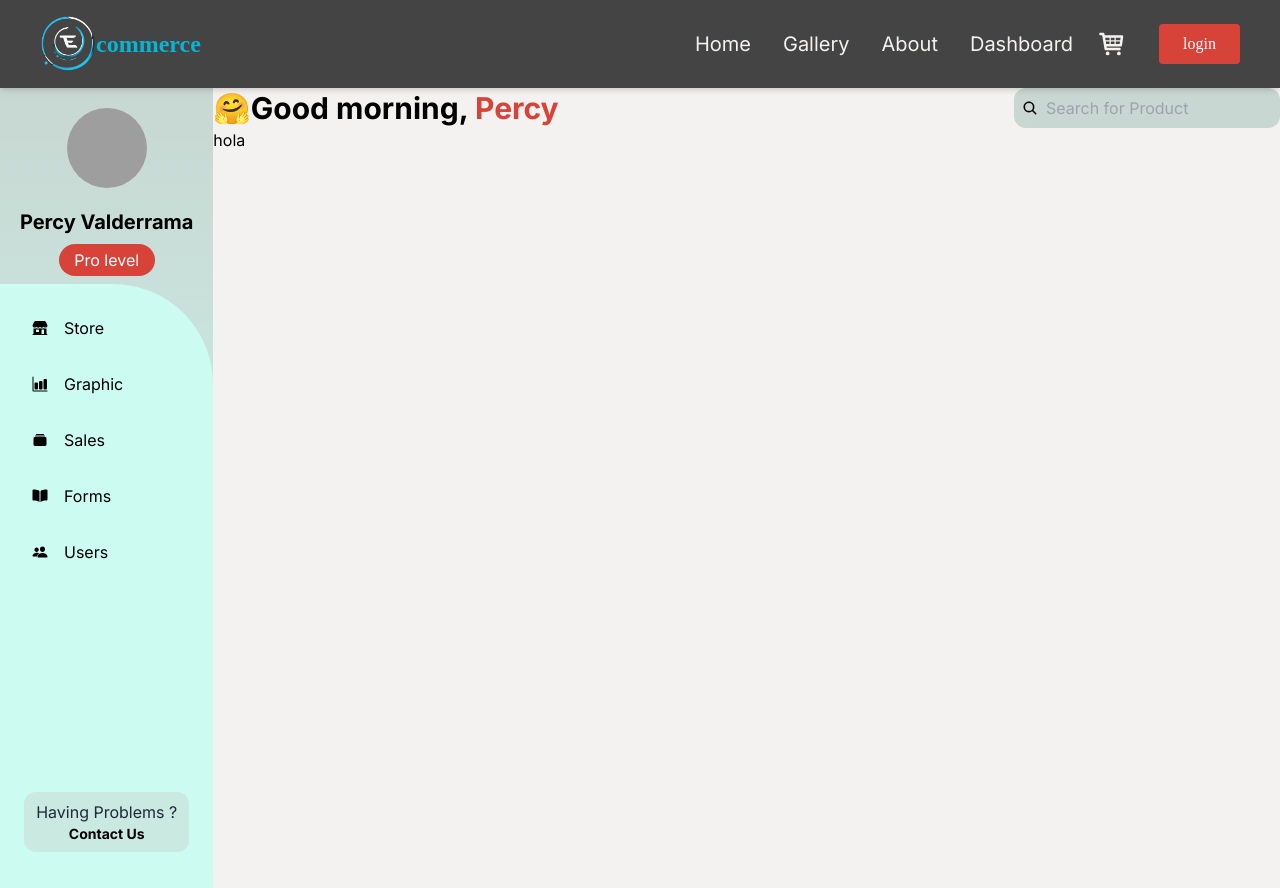
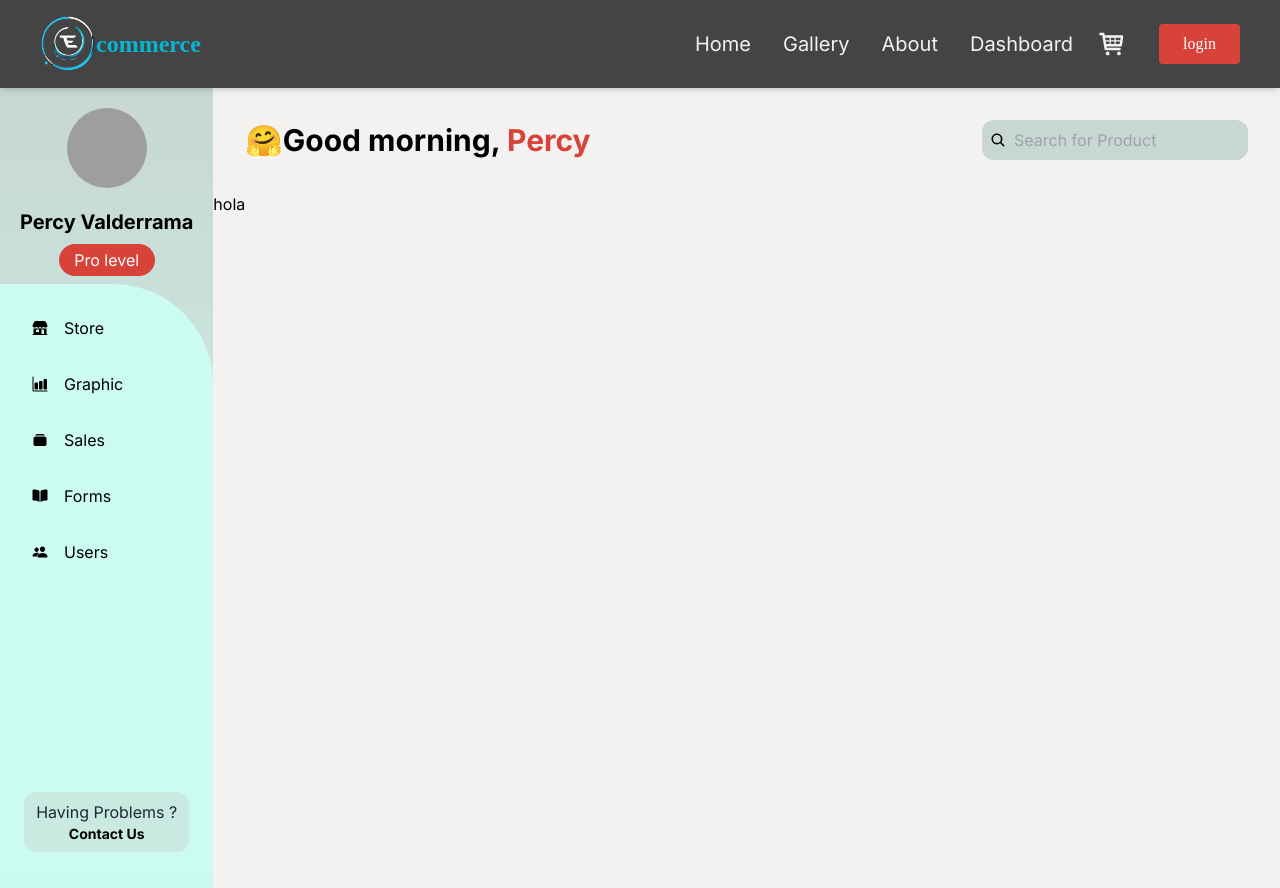
Before and after one commit to percylin33/gadget-galaxy, a Next.js app: page /dashboard in a window 1280 px wide. Built offline with nearby package versions, Linux system fonts and the light colour scheme; grey boxes are pictures that could not be loaded.

Commit message:
style-header-gap

```diff
--- a/src/components/Header.tsx
+++ b/src/components/Header.tsx
@@ -4,7 +4,7 @@
 function Header() {
 
     return (
-        <header className="flex flex-col items-center justify-between md:flex-row gap-4">
+        <header className="flex flex-col items-center justify-between md:flex-row gap-4 p-8">
             <h1 className="text-2xl md:text-3xl font-bold">🤗Good morning, <span className="text-rojo">Percy</span>
             </h1>
             <form className="w-full md:w-auto" >
```
